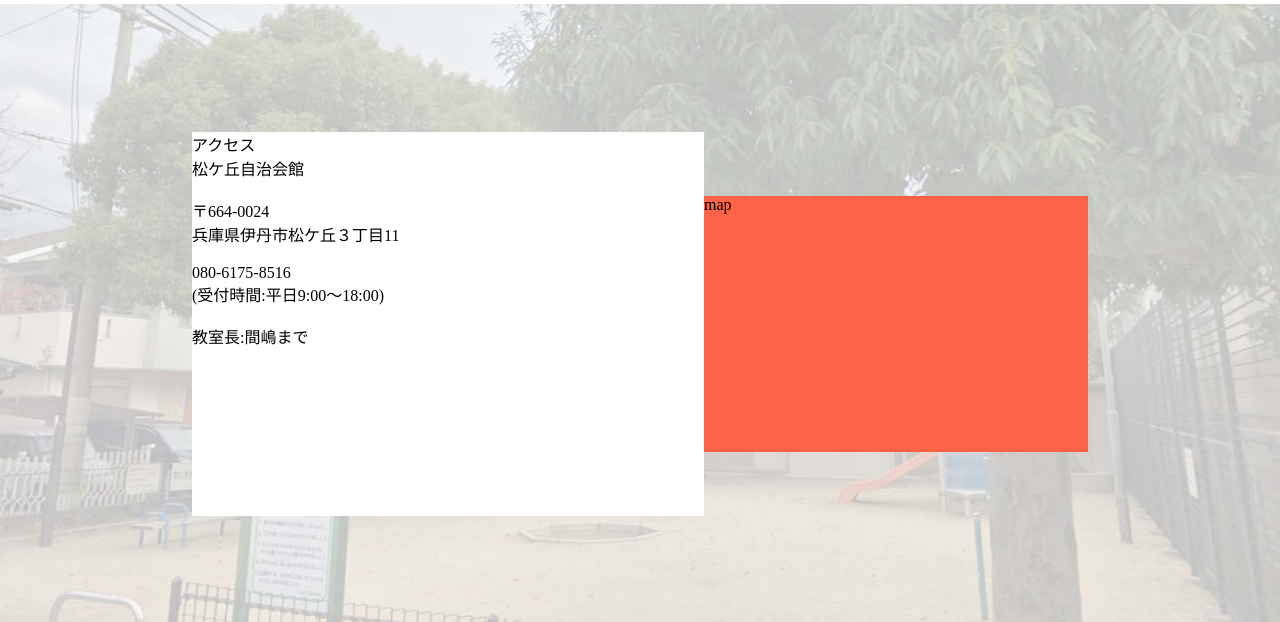
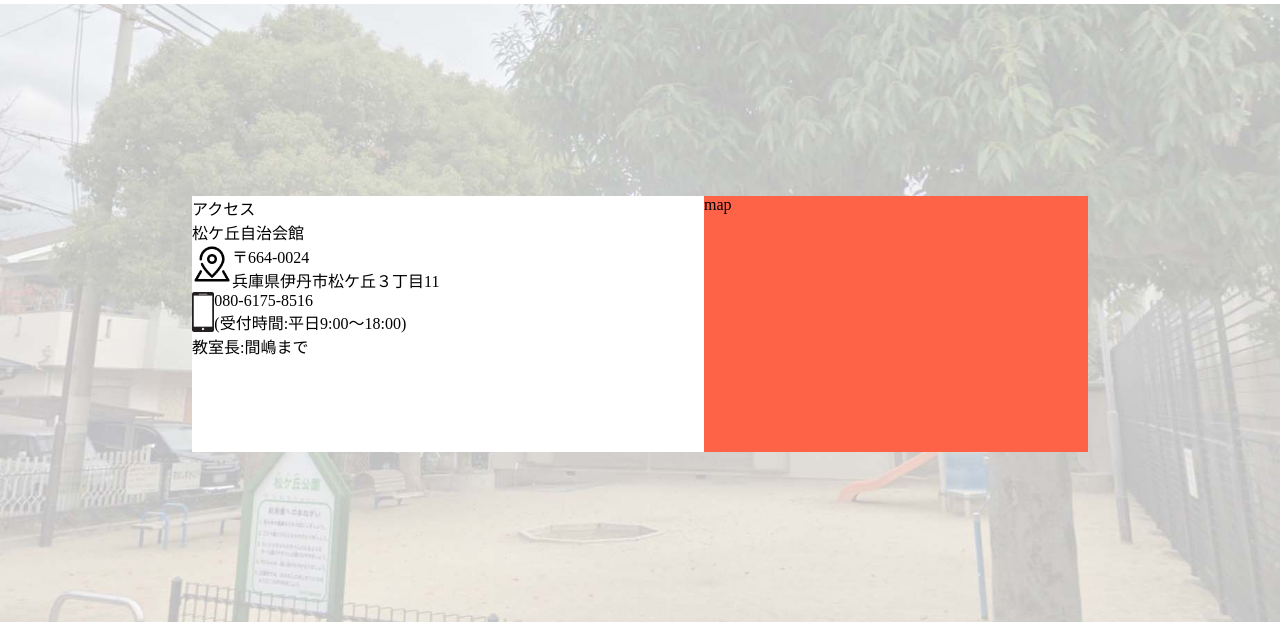
Before and after one commit to Queenshiba/Futaba, a plain HTML site: page dist/index.html in a window 1280 px wide. Shown: the part 2240-2862 px from the top of the page. Drawn offline with nearby package versions, Linux system fonts and the light colour scheme; some packages are replaced by stand-ins of ours.

Commit message:
add img access

```diff
--- a/dist/index.html
+++ b/dist/index.html
@@ -135,16 +135,29 @@
 
 
 
-                <div class="map-detail">
+        <div class="map-container">
             <p>アクセス</p>
             <p>松ケ丘自治会館</p>
-                    <br>
+
+            <div id="map-adreess" class="map-detail-container">
+                <img src="/dist/img/icon-location.png" alt="">
+                <div id="adress-wrap" class="map-detail-wrap">
                     <p>〒664-0024</p>
                     <p>兵庫県伊丹市松ケ丘３丁目11</p>
-                    <br>
+                </div>
+
+            </div>
+
+            <div id="map-phone" class="map-detail-container">
+                <img src="/dist/img/icon-phone.png" alt="">
+                <div id="phone-wrap"  class="map-detail-wrap">
                     <p>080-6175-8516</p>
                     <p>(受付時間:平日9:00～18:00)</p>
-                    <br>
+                </div>
+
+
+            </div>
+
             <p>教室長:間嶋まで</p>
         </div>
         <div id="maps">map</div>
--- a/dist/style.css
+++ b/dist/style.css
@@ -245,12 +245,19 @@ a {
     background-repeat: no-repeat;
     background-position: center;
 }
-.map-detail {
+.map-container {
     background-color: white;
     /* border: 5px solid rgb(46, 184, 114, 1); */
-    height: 60%;
+    height: 40%;
     width: 40%;
 
+}
+.map-detail-container {
+    display: flex;
+    flex-direction: row;
+}
+.map-detail-container > img{
+    height: 40px;
 }
 #maps{
     background-color: tomato;
```
Also changed, not shown: dist/img/icon-location.png (added), dist/img/icon-phone.png (added). Lines whose indentation alone changed are shown as unchanged.
